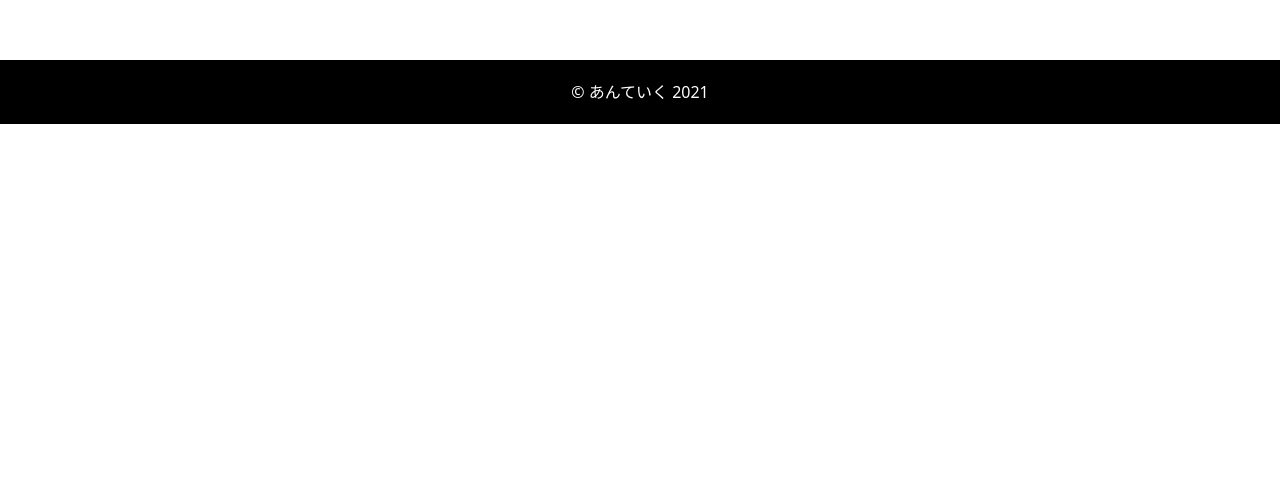
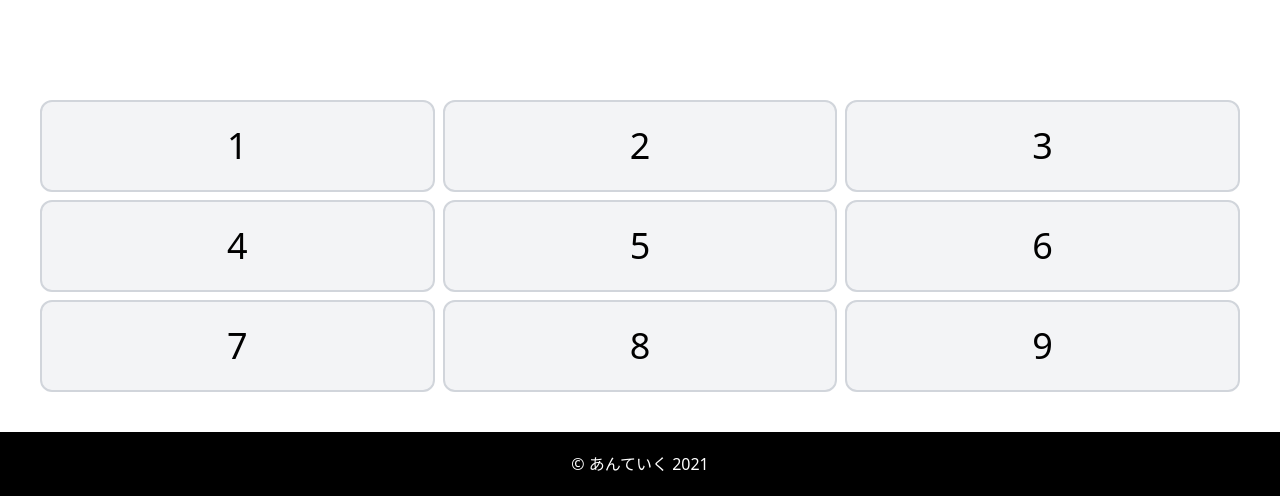
Before and after one commit to DevinDai13/-Anteiku-, a React (Create React App) app: page / in a window 1280 px wide. Shown: the part 804-1300 px from the top of the page. Before the commit the page ends 928 px from the top, so only its background shows below. Built offline with nearby package versions, Linux system fonts and the light colour scheme.

Commit message:
added grid

```diff
--- a/src/App.js
+++ b/src/App.js
@@ -4,6 +4,7 @@ import Navbar from './Components/navbar';
 import MainContent from './Components/mainContent'
 import Footer from './Components/footer'
 import Dropdown from './Components/dropdown'
+import Grid from './Components/grid'
 
 class App extends React.Component {
   state = {
@@ -20,6 +21,7 @@ class App extends React.Component {
         <Navbar handleOpen={this.handleOpen}/>
         <Dropdown open={this.state.open} handleOpen={this.handleOpen}/>
         <MainContent />
+        <Grid />
         <Footer />
       </>
     )
--- /dev/null
+++ b/src/Components/grid.js
@@ -0,0 +1,21 @@
+import React from "react";
+
+class Grid extends React.Component{
+    render(){
+        return(
+            <div class="grid sm:grid-cols-1 md:grid-cols-2 lg:grid-cols-3 gap-2 justify-center p-10">
+                <div className="flex justify-center text-4xl border-2 border-gray-300 rounded-xl p-6 bg-gray-100">1</div>
+                <div className="flex justify-center text-4xl border-2 border-gray-300 rounded-xl p-6 bg-gray-100">2</div>
+                <div className="flex justify-center text-4xl border-2 border-gray-300 rounded-xl p-6 bg-gray-100">3</div>
+                <div className="flex justify-center text-4xl border-2 border-gray-300 rounded-xl p-6 bg-gray-100">4</div>
+                <div className="flex justify-center text-4xl border-2 border-gray-300 rounded-xl p-6 bg-gray-100">5</div>
+                <div className="flex justify-center text-4xl border-2 border-gray-300 rounded-xl p-6 bg-gray-100">6</div>
+                <div className="flex justify-center text-4xl border-2 border-gray-300 rounded-xl p-6 bg-gray-100">7</div>
+                <div className="flex justify-center text-4xl border-2 border-gray-300 rounded-xl p-6 bg-gray-100">8</div>
+                <div className="flex justify-center text-4xl border-2 border-gray-300 rounded-xl p-6 bg-gray-100">9</div>
+            </div>
+        )
+    }
+}
+
+export default Grid
```
